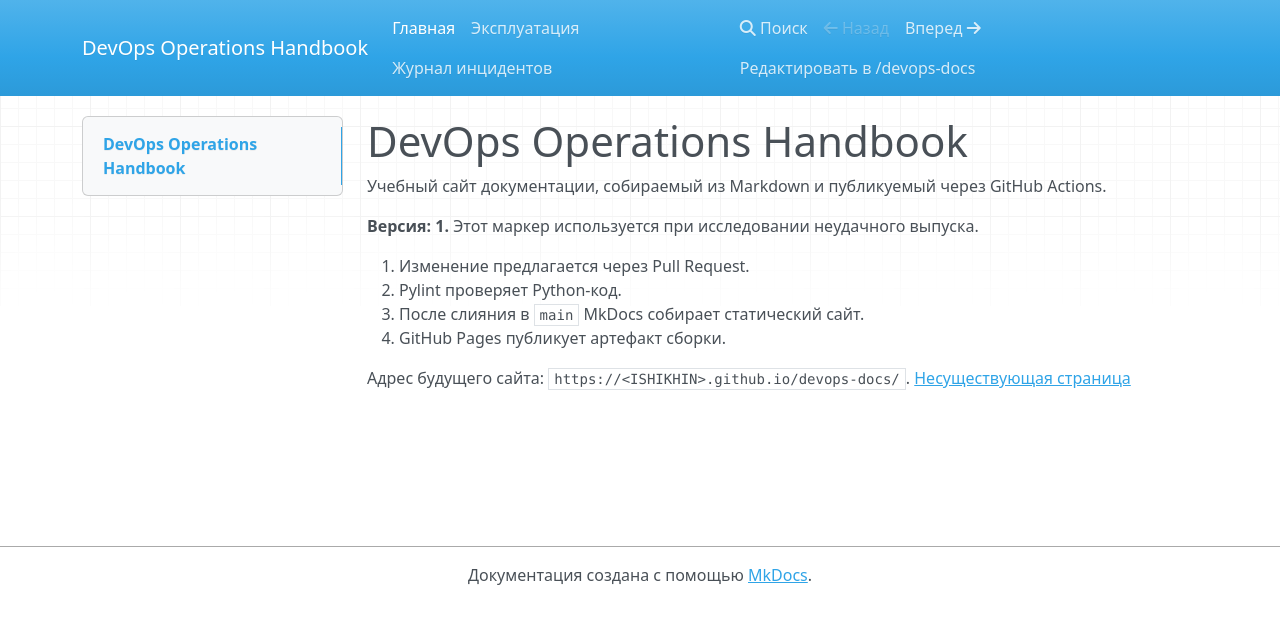
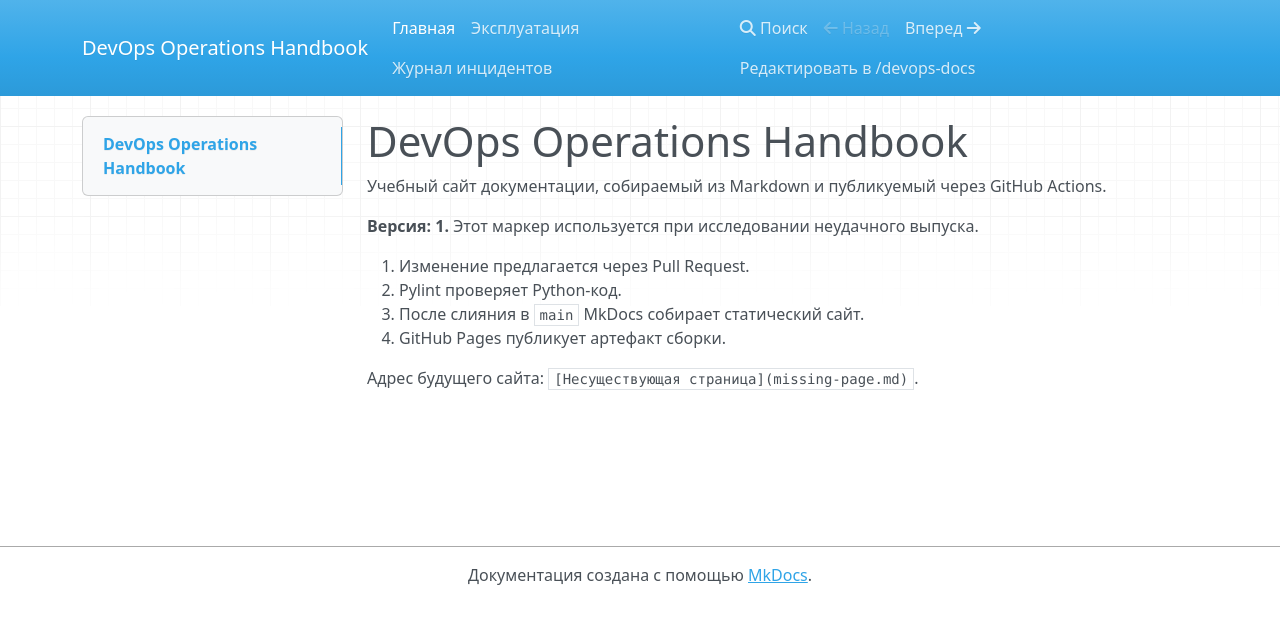
Before and after one commit to ISHIKHIN/devops-docs, an MkDocs documentation site: the page built from docs/index.md, in a window 1280 px wide. Shown: the top 624 px of the page. Built offline with MkDocs 1.6.1, drawn with Linux system fonts in a browser that asks for light colours; nearby versions of some CDN libraries; part of the change alters nothing that is shown.

Commit message:
docs: add broken internal link

```diff
--- a/docs/index.md
+++ b/docs/index.md
@@ -9,5 +9,5 @@
 3. После слияния в `main` MkDocs собирает статический сайт.
 4. GitHub Pages публикует артефакт сборки.
 
-Адрес будущего сайта: `https://<ISHIKHIN>.github.io/devops-docs/`.
-[Несуществующая страница](missing-page.md)
+Адрес будущего сайта: `[Несуществующая страница](missing-page.md)
+`.
```
